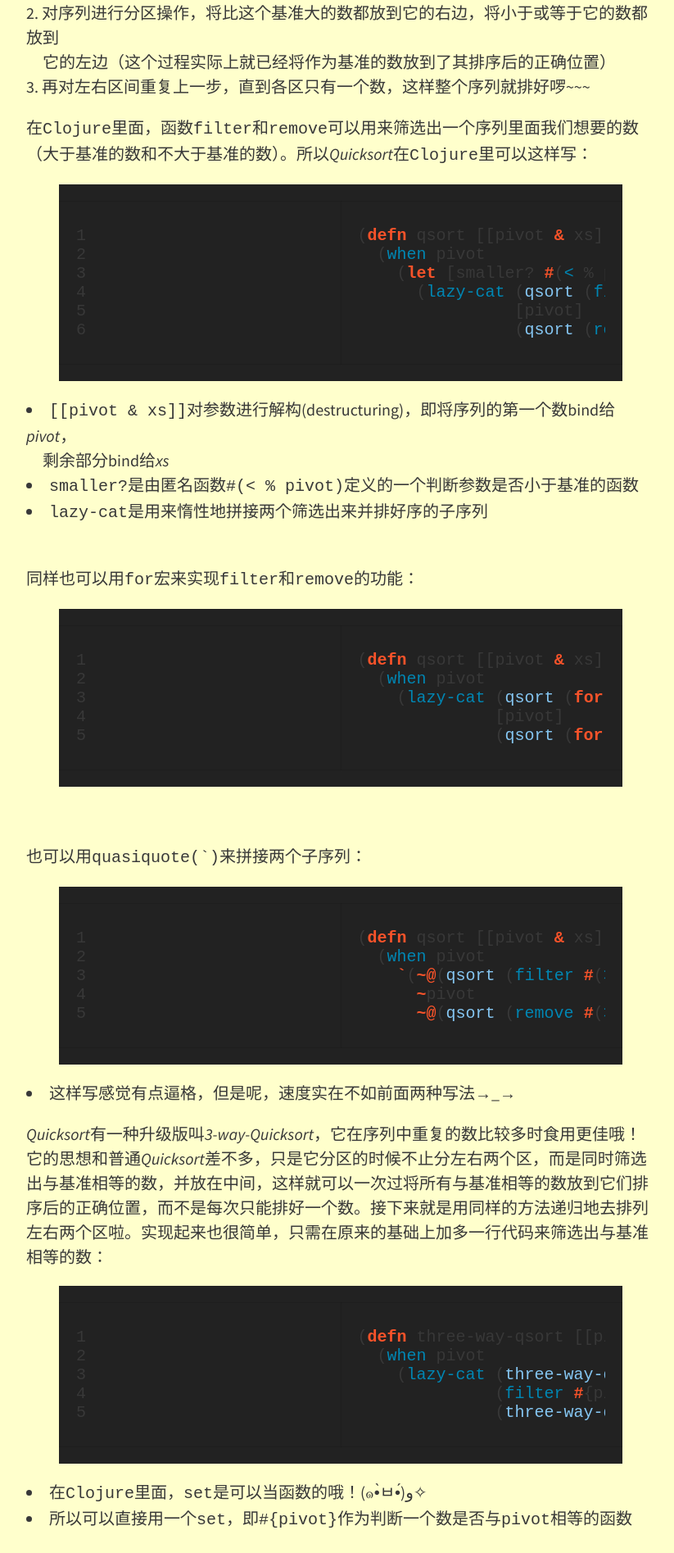
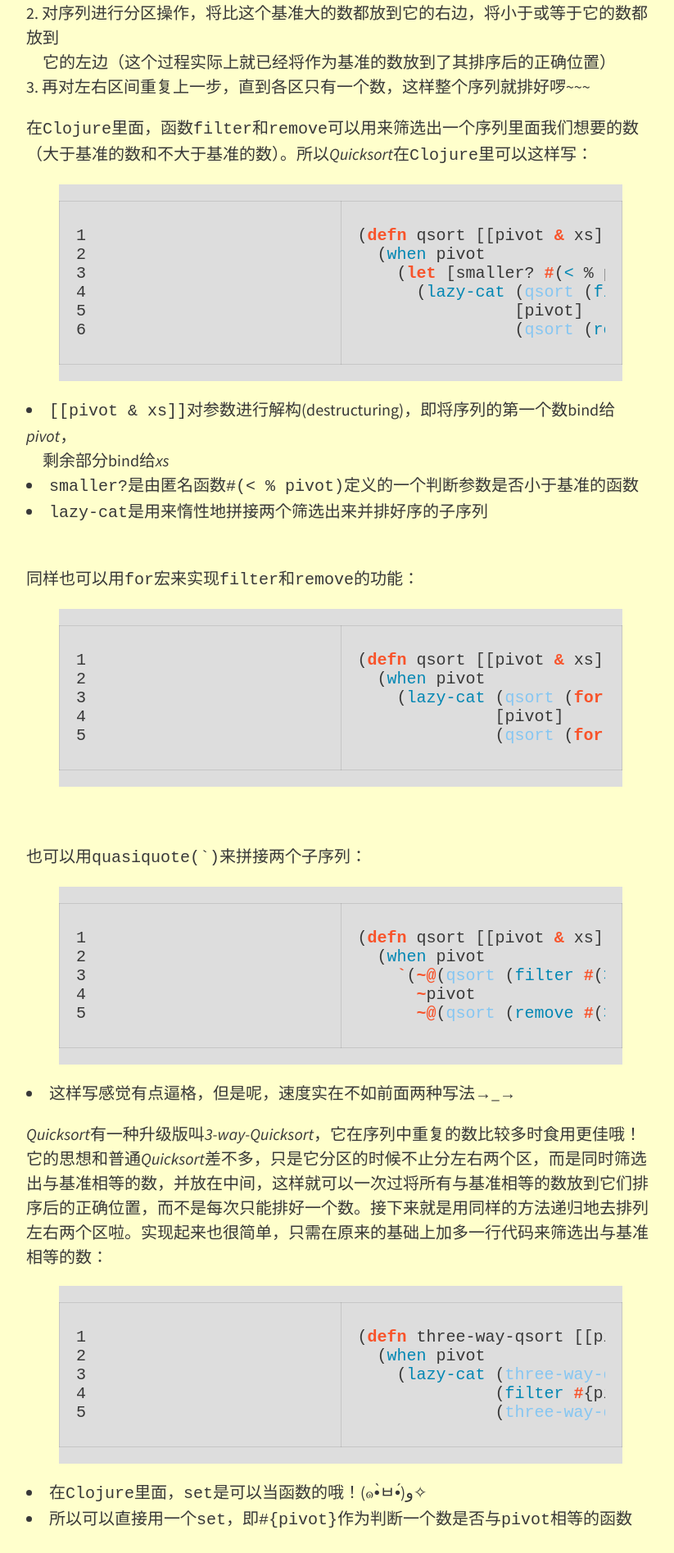
Before and after one commit to ChuitoChan/ChuitoChan.github.io, a Jekyll site: the page built from _posts/2015-07-26-quicksort-in-clojure.md, in a window 1280 px wide. Shown: the part 703-2598 px from the top of the page at 82% size, without its empty margins (224-1047 px from the left). Built offline with Jekyll 4.4.1, drawn with Linux system fonts in a browser that asks for light colours; nearby versions of some CDN libraries.

Commit message:
Update _syntax.scss

```diff
--- a/_sass/external/_syntax.scss
+++ b/_sass/external/_syntax.scss
@@ -1,7 +1,7 @@
 // pygments-css (https://github.com/richleland/pygments-css)
 
 
-.highlight { background: #222222; }
+.highlight { background: #DDDDDD; }
 .c { color: #999988; font-style: italic } /* Comment */
 .err { color: #a61717; background-color: #e3d2d2 } /* Error */
 .k { color: #F8532A; font-weight: bold } /* Keyword */
```
